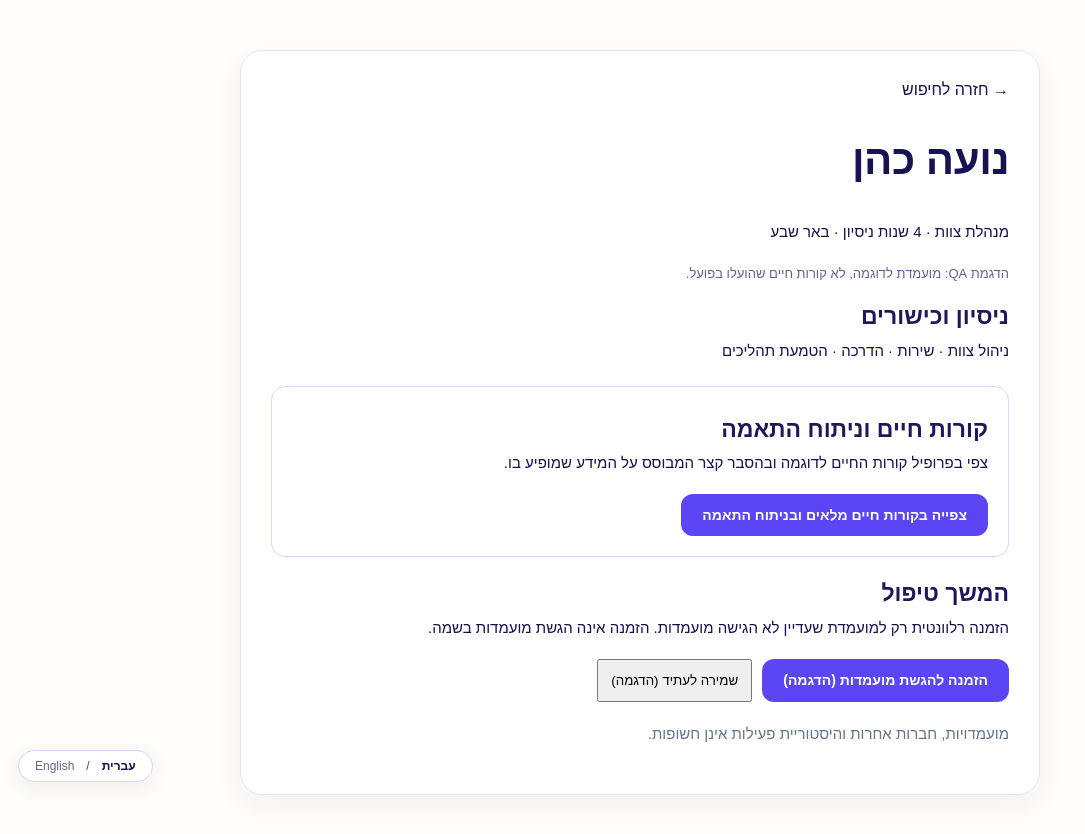
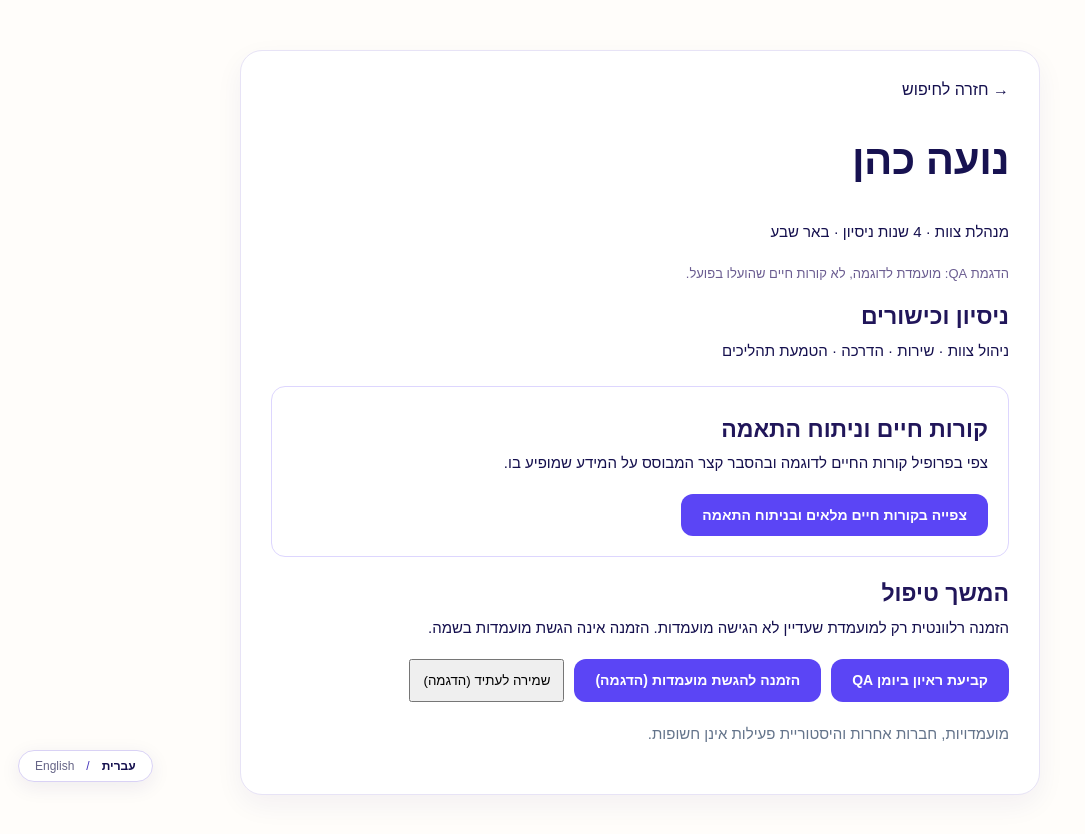
Before and after one commit to IritSel/recruitment-ai, a Next.js app: page /recruiter/candidates/1 in a window 1280 px wide. Shown: the top 834 px of the page, without its empty margins (0-1085 px from the left). Built offline with nearby package versions, Linux system fonts and the light colour scheme.

Commit message:
Link QA candidate profile to interview calendar

```diff
--- a/app/recruiter/candidates/1/page.tsx
+++ b/app/recruiter/candidates/1/page.tsx
@@ -17,7 +17,7 @@ export default function CandidateSearchProfile(){
  </div>
  <h2>{en?"Next action":"המשך טיפול"}</h2>
  <p>{en?"An invitation is appropriate only for someone who has not applied to the job. It does not submit an application on their behalf.":"הזמנה רלוונטית רק למועמדת שעדיין לא הגישה מועמדות. הזמנה אינה הגשת מועמדות בשמה."}</p>
- <div style={{display:"flex",gap:10,flexWrap:"wrap"}}>
+ <div style={{display:"flex",gap:10,flexWrap:"wrap"}}><Link className="button" href="/recruiter/schedule?candidate=noa">קביעת ראיון ביומן QA</Link>
  <button className="button" onClick={()=>setNote(en?"Demo only: No invitation was actually sent.":"הדגמה בלבד: לא נשלחה הזמנה בפועל.")}>{en?"Invite to apply (demo)":"הזמנה להגשת מועמדות (הדגמה)"}</button>
  <button onClick={()=>setNote(en?"Demo only: Candidate not saved to database.":"הדגמה בלבד: המועמדת לא נשמרה במסד הנתונים.")} style={{padding:12}}>{en?"Save for later (demo)":"שמירה לעתיד (הדגמה)"}</button>
  </div>{note&&<p role="status" style={{color:"#2f6f6a"}}>{note}</p>}
```
